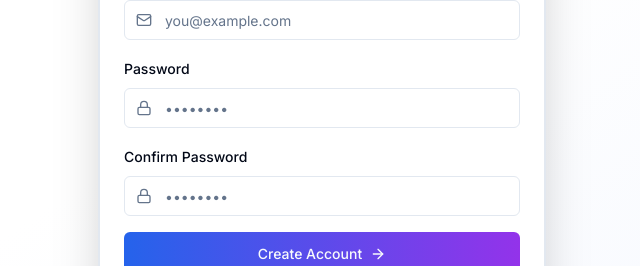
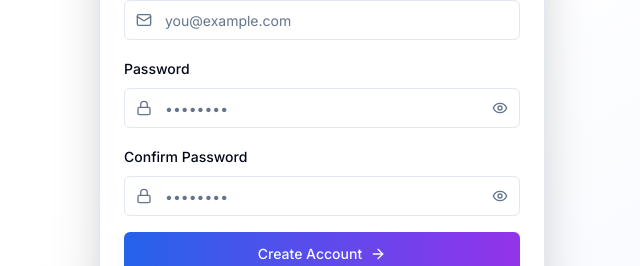
Before and after one commit to Aryam2121/Synapse-AI, a Next.js app: page /register in a window 1280 px wide. Shown: the part 364-630 px from the top of the page, without its empty margins (318-958 px from the left). Built offline with nearby package versions, Linux system fonts and the light colour scheme.

Commit message:
Feat: Add password visibility toggle (eye icon) on login and register pages

```diff
--- a/app/login/page.tsx
+++ b/app/login/page.tsx
@@ -4,7 +4,7 @@ import { useState } from 'react'
 import { useRouter } from 'next/navigation'
 import Link from 'next/link'
 import { motion } from 'framer-motion'
-import { Brain, Mail, Lock, ArrowRight, AlertCircle } from 'lucide-react'
+import { Brain, Mail, Lock, ArrowRight, AlertCircle, Eye, EyeOff } from 'lucide-react'
 import { Button } from '@/components/ui/button'
 import { Input } from '@/components/ui/input'
 import { Label } from '@/components/ui/label'
@@ -14,6 +14,7 @@ import { useAuth } from '@/contexts/AuthContext'
 export default function LoginPage() {
   const [email, setEmail] = useState('')
   const [password, setPassword] = useState('')
+  const [showPassword, setShowPassword] = useState(false)
   const [error, setError] = useState('')
   const [isLoading, setIsLoading] = useState(false)
   const { login } = useAuth()
@@ -100,18 +101,29 @@ export default function LoginPage() {
                   <Link href="/forgot-password" className="text-xs text-primary hover:underline">
                     Forgot password?
                   </Link>
-                </div>
                 <div className="relative">
                   <Lock className="absolute left-3 top-3 h-4 w-4 text-muted-foreground" />
                   <Input
                     id="password"
-                    type="password"
+                    type={showPassword ? "text" : "password"}
                     placeholder="••••••••"
                     value={password}
                     onChange={(e) => setPassword(e.target.value)}
-                    className="pl-10"
+                    className="pl-10 pr-10"
                     required
                   />
+                  <button
+                    type="button"
+                    onClick={() => setShowPassword(!showPassword)}
+                    className="absolute right-3 top-3 text-muted-foreground hover:text-foreground transition-colors"
+                  >
+                    {showPassword ? (
+                      <EyeOff className="h-4 w-4" />
+                    ) : (
+                      <Eye className="h-4 w-4" />
+                    )}
+                  </button>
+                </div>
                 </div>
               </div>
 
--- a/app/register/page.tsx
+++ b/app/register/page.tsx
@@ -4,7 +4,7 @@ import { useState } from 'react'
 import { useRouter } from 'next/navigation'
 import Link from 'next/link'
 import { motion } from 'framer-motion'
-import { Brain, Mail, Lock, User, ArrowRight, AlertCircle } from 'lucide-react'
+import { Brain, Mail, Lock, User, ArrowRight, AlertCircle, Eye, EyeOff } from 'lucide-react'
 import { Button } from '@/components/ui/button'
 import { Input } from '@/components/ui/input'
 import { Label } from '@/components/ui/label'
@@ -16,6 +16,8 @@ export default function RegisterPage() {
   const [email, setEmail] = useState('')
   const [password, setPassword] = useState('')
   const [confirmPassword, setConfirmPassword] = useState('')
+  const [showPassword, setShowPassword] = useState(false)
+  const [showConfirmPassword, setShowConfirmPassword] = useState(false)
   const [error, setError] = useState('')
   const [isLoading, setIsLoading] = useState(false)
   const { register } = useAuth()
@@ -122,14 +124,25 @@ export default function RegisterPage() {
                   <Lock className="absolute left-3 top-3 h-4 w-4 text-muted-foreground" />
                   <Input
                     id="password"
-                    type="password"
+                    type={showPassword ? "text" : "password"}
                     placeholder="••••••••"
                     value={password}
                     onChange={(e) => setPassword(e.target.value)}
-                    className="pl-10"
+                    className="pl-10 pr-10"
                     required
                     minLength={8}
                   />
+                  <button
+                    type="button"
+                    onClick={() => setShowPassword(!showPassword)}
+                    className="absolute right-3 top-3 text-muted-foreground hover:text-foreground transition-colors"
+                  >
+                    {showPassword ? (
+                      <EyeOff className="h-4 w-4" />
+                    ) : (
+                      <Eye className="h-4 w-4" />
+                    )}
+                  </button>
                 </div>
               </div>
 
@@ -139,14 +152,25 @@ export default function RegisterPage() {
                   <Lock className="absolute left-3 top-3 h-4 w-4 text-muted-foreground" />
                   <Input
                     id="confirmPassword"
-                    type="password"
+                    type={showConfirmPassword ? "text" : "password"}
                     placeholder="••••••••"
                     value={confirmPassword}
                     onChange={(e) => setConfirmPassword(e.target.value)}
-                    className="pl-10"
+                    className="pl-10 pr-10"
                     required
                     minLength={8}
                   />
+                  <button
+                    type="button"
+                    onClick={() => setShowConfirmPassword(!showConfirmPassword)}
+                    className="absolute right-3 top-3 text-muted-foreground hover:text-foreground transition-colors"
+                  >
+                    {showConfirmPassword ? (
+                      <EyeOff className="h-4 w-4" />
+                    ) : (
+                      <Eye className="h-4 w-4" />
+                    )}
+                  </button>
                 </div>
               </div>
 
```
